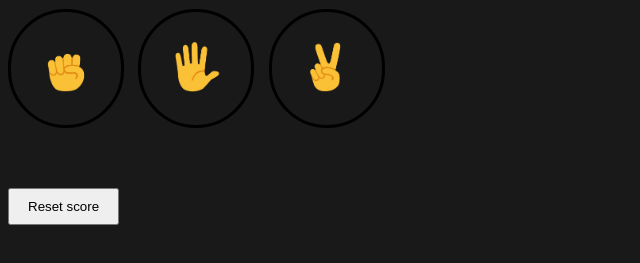
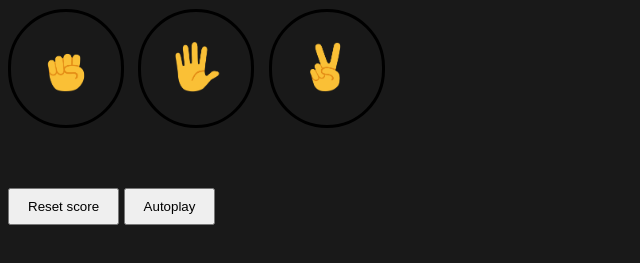
Before and after one commit to tharuunnn/rock-paper-scissors, a plain HTML site: page index.html in a window 1280 px wide. Shown: the part 85-348 px from the top of the page, without its empty margins (0-640 px from the left). Drawn offline with Linux system fonts and the light colour scheme.

Commit message:
commit 3

```diff
--- a/index.html
+++ b/index.html
@@ -29,6 +29,10 @@
     updateScore();
     " class="reset-button">Reset score</button>
 
+    <button class="autoplay-button" onclick="
+    autoPlay();
+    ">Autoplay</button>
+
     <script src="rps.js"></script>
   </body>
 </html>
--- a/rps.css
+++ b/rps.css
@@ -43,6 +43,7 @@ body{
   margin-top: 60px;
 }
 
-.reset-button{
+.reset-button,
+.autoplay-button{
   padding: 9px 18px 9px 18px;
 }
--- a/rps.js
+++ b/rps.js
@@ -16,6 +16,23 @@ function computerMove(){
     computersMove='Scissors';
   }
   return computersMove;
+}
+
+let isAutoPlaying = false;
+let intervalIndex;
+
+function autoPlay(){
+  if(!isAutoPlaying){
+    intervalIndex = setInterval(function(){
+      const playersMove = computerMove();
+      playGame(playersMove);
+    },1000)
+    isAutoPlaying = true;
+  }
+  else{
+    clearInterval(intervalIndex);
+    isAutoPlaying=false;
+  }
 }
 
 function playGame(playersMove){
```
